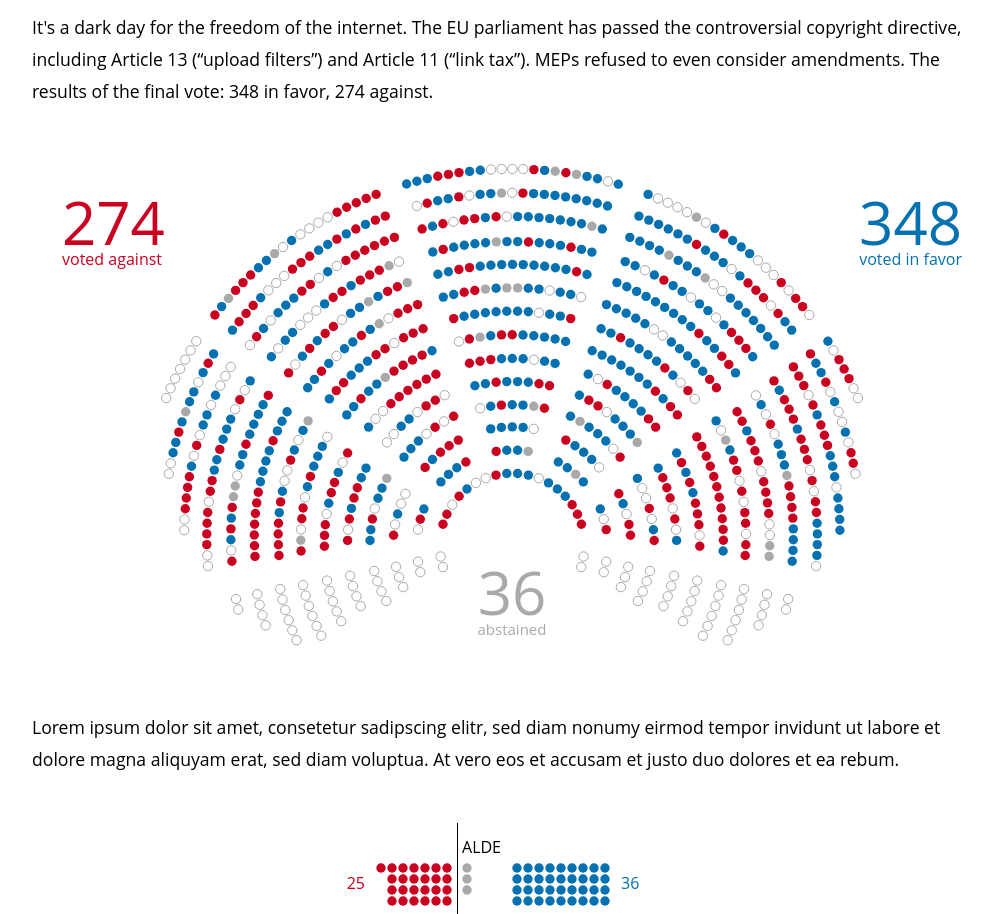
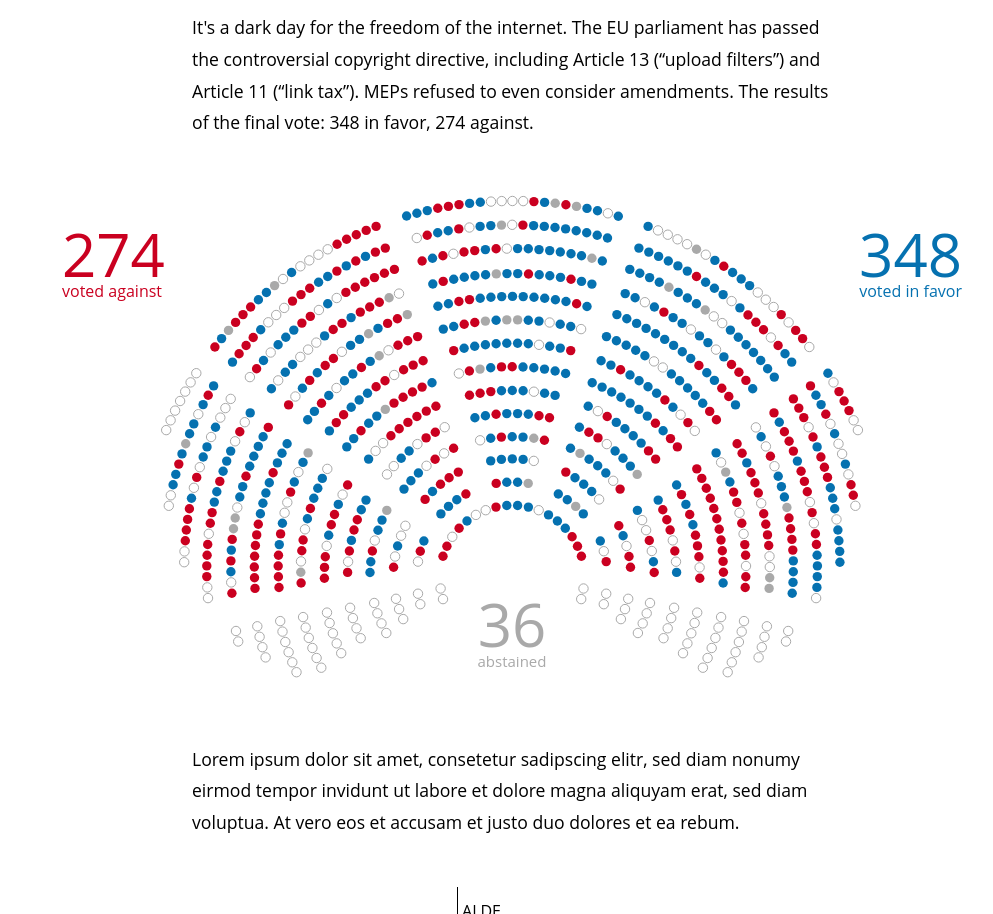
Before and after one commit to stekhn/eu-parliament-votes, a website built with webpack: page src/index.html in a window 1280 px wide. Shown: the part 111-1025 px from the top of the page, without its empty margins (128-1121 px from the left). Built offline with nearby package versions, Linux system fonts and the light colour scheme.

Commit message:
Update maximum text width

```diff
--- a/src/index.html
+++ b/src/index.html
@@ -12,16 +12,18 @@
         <h1>Who voted for Article 13?</h1>
         <p>It's a dark day for the freedom of the internet. The EU parliament has passed the controversial copyright directive, including Article 13 (“upload filters”) and  Article 11 (“link tax”). MEPs refused to even consider amendments. The results of the final vote: 348 in favor, 274 against.</p>
       </header>
-      <section class="chart hemicycle">
+      <figure class="chart hemicycle">
         <aside class="tooltip hemicycle-tooltip"></aside>
+      </figure>
+      <section>
+        <p>Lorem ipsum dolor sit amet, consetetur sadipscing elitr, sed diam nonumy eirmod tempor invidunt ut labore et dolore magna aliquyam erat, sed diam voluptua. At vero eos et accusam et justo duo dolores et ea rebum.</p>
       </section>
-      <p>Lorem ipsum dolor sit amet, consetetur sadipscing elitr, sed diam nonumy eirmod tempor invidunt ut labore et dolore magna aliquyam erat, sed diam voluptua. At vero eos et accusam et justo duo dolores et ea rebum.</p>
-      <section class="chart barchart">
+      <figure class="chart barchart">
         <aside class="tooltip barchart-tooltip"></aside>
-      </section>
+      </figure>
       <footer class="legend">
         <p><strong>Data</strong>: <a href="http://www.europarl.europa.eu/sides/getDoc.do?pubRef=-//EP//NONSGML+PV+20190326+RES-RCV+DOC+PDF+V0//DE&language=DE">Am 271 voting results</a>, <a href="https://www.br.de/nachrichten/bayern/aktueller-bayerntrend-csu-nur-noch-bei-33-prozent,R5WHGls">Strasbourg seating plan</a></p>
-      </section>
+      </footer>
     </article>
   </body>
 </html>
--- a/src/styles/main.scss
+++ b/src/styles/main.scss
@@ -5,6 +5,11 @@ html, body {
   background: white;
   font-family: 'Open Sans', Helvetica, Arial, sans-serif;
   line-height: 1.8;
+}
+
+header, section, footer {
+  max-width: 640px;
+  margin: 0 auto;
 }
 
 h1, h2, h3 {
```
